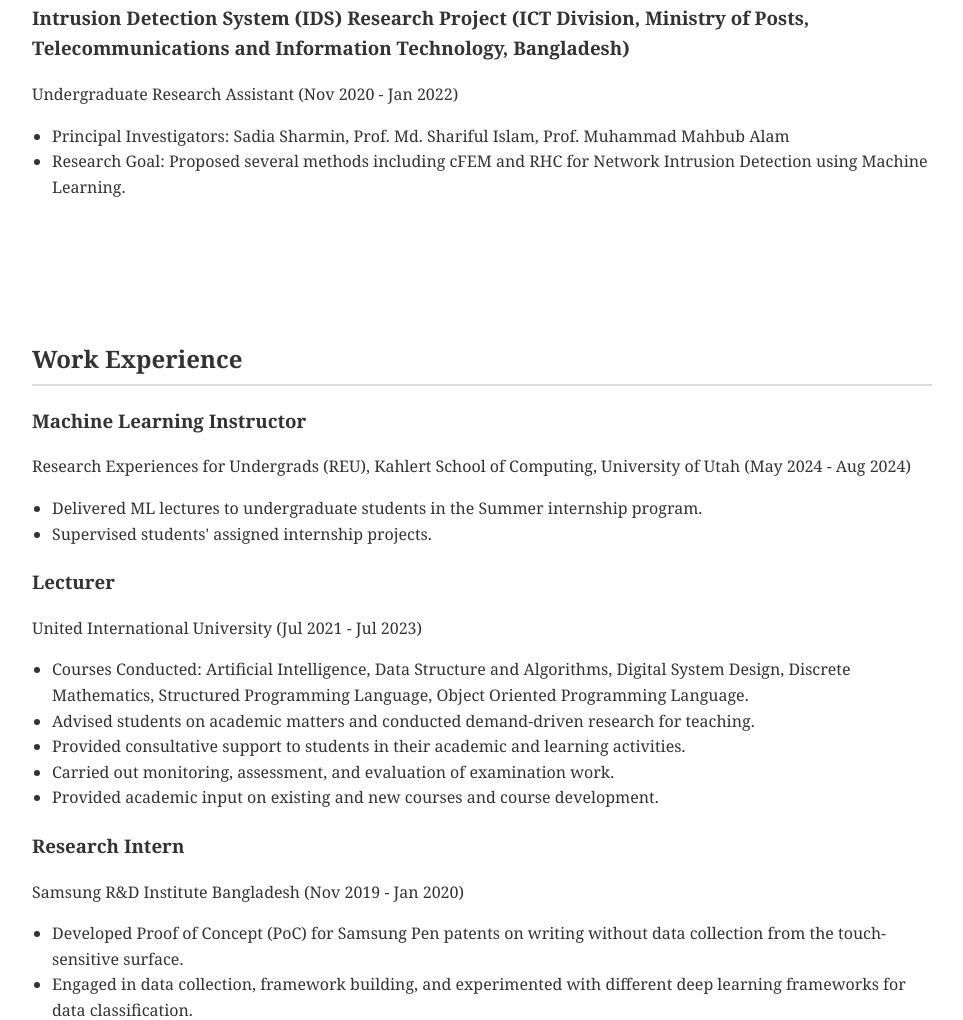
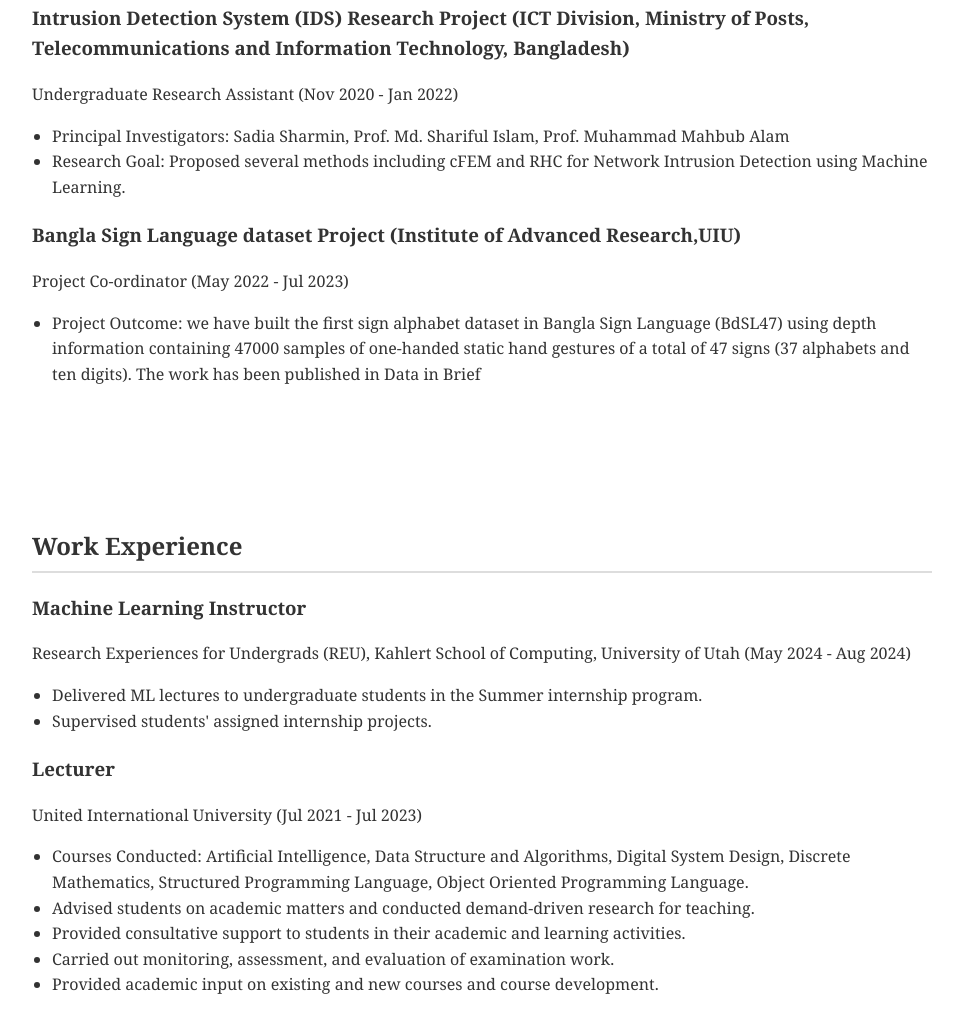
Before and after one commit to mumtahinhabib/mumtahinhabib.github.io, a plain HTML site: page index.html in a window 1280 px wide. Shown: the part 3052-4072 px from the top of the page, without its empty margins (158-1121 px from the left). Drawn offline with Linux system fonts and the light colour scheme.

Commit message:
Update index.html

```diff
--- a/index.html
+++ b/index.html
@@ -215,6 +215,13 @@
             </ul>
         </div>
 
+        <div class="research">
+            <h3>Bangla Sign Language dataset Project (Institute of Advanced Research,UIU) </h3>
+            <p>Project Co-ordinator (May 2022 - Jul 2023)</p>
+            <ul>
+                <li>Project Outcome: we have built the first sign alphabet dataset in Bangla Sign Language (BdSL47) using depth information containing 47000 samples of one-handed static hand gestures of a total of 47 signs (37 alphabets and ten digits). The work has been published in Data in Brief</li>
+            </ul>
+        </div>
     </section>
 
 
```
